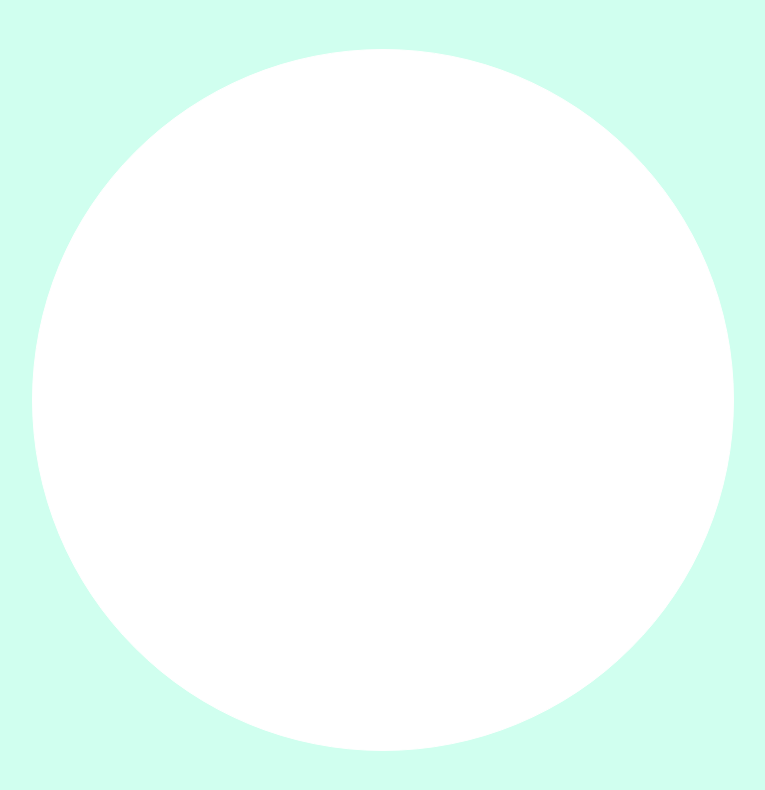
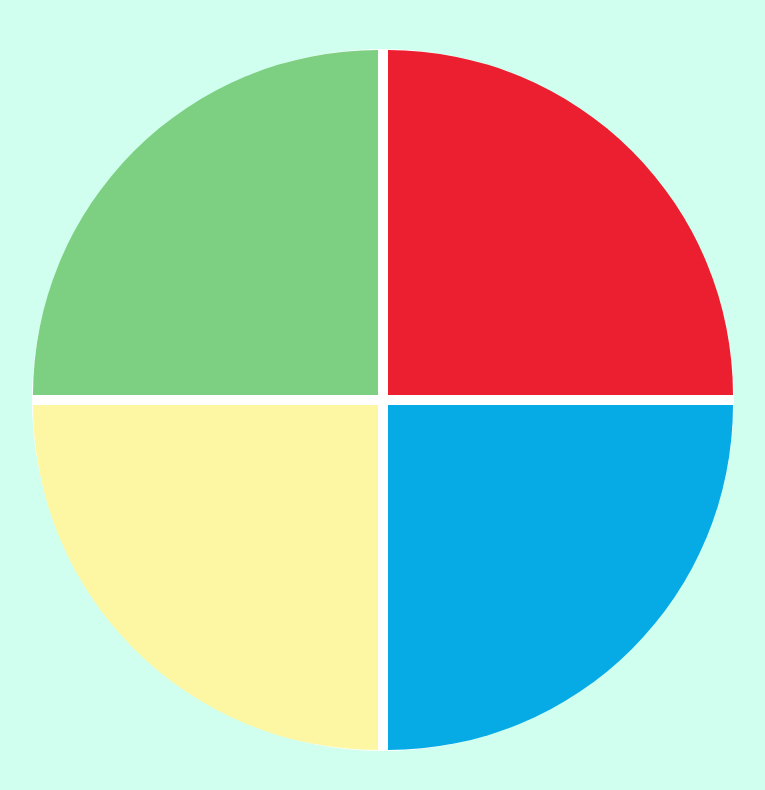
Before and after one commit to ViniciusHP/genius, a plain HTML site: page index.html in a window 1280 px wide. Shown: the whole page, without its empty margins (257-1022 px from the left). Drawn offline with Linux system fonts and the light colour scheme.

Commit message:
Adicionado cores

```diff
--- a/style.css
+++ b/style.css
@@ -13,8 +13,8 @@ body {
 
 .genius {
   display: grid;
-  grid-template-areas: 'green red'
-                       'yellow blue';
+  grid-template-areas: 'verde vermelho'
+                       'amarelo azul';
   gap: 10px;
   border: 1px solid #ffffff;
   background-color: #ffffff;
@@ -22,3 +22,37 @@ body {
   width: 700px;
   height: 700px;
 }
+
+.blue {
+  grid-area: azul;
+  background-color: #06AAE5;
+  border-bottom-right-radius: 100%;
+}
+
+.yellow {
+  grid-area: amarelo;
+  background-color: #FDF6A3;
+  border-bottom-left-radius: 100%;
+}
+
+.green {
+  grid-area: verde;
+  background-color: #7DD081;
+  border-top-left-radius: 100%;
+}
+
+.red {
+  grid-area: vermelho;
+  background-color: #EC1F30;
+  border-top-right-radius: 100%;
+}
+
+.red.selected,
+.blue.selected {
+  filter: brightness(150%);
+}
+
+.green.selected,
+.yellow.selected {
+  filter: brightness(130%);
+}
```
